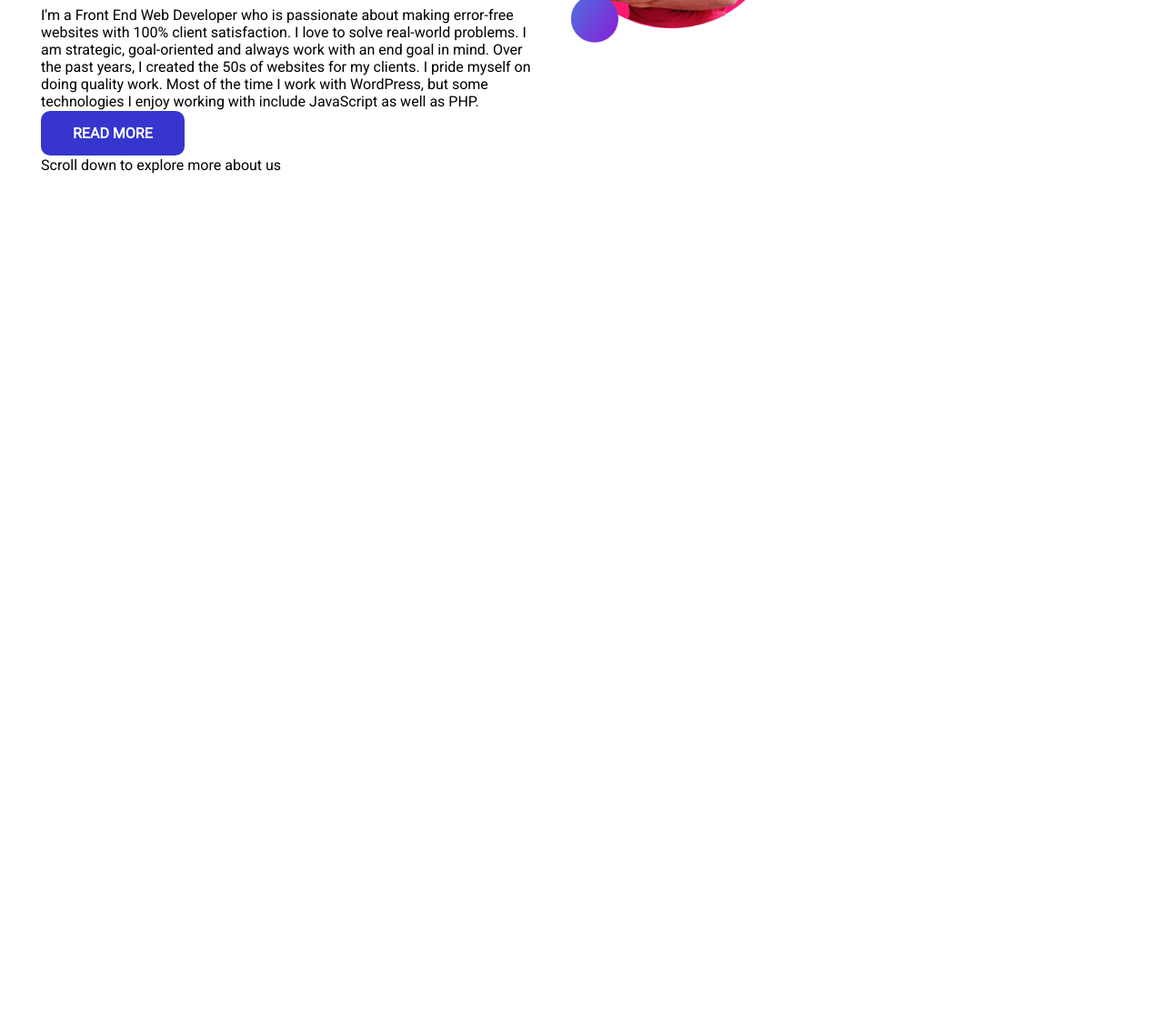
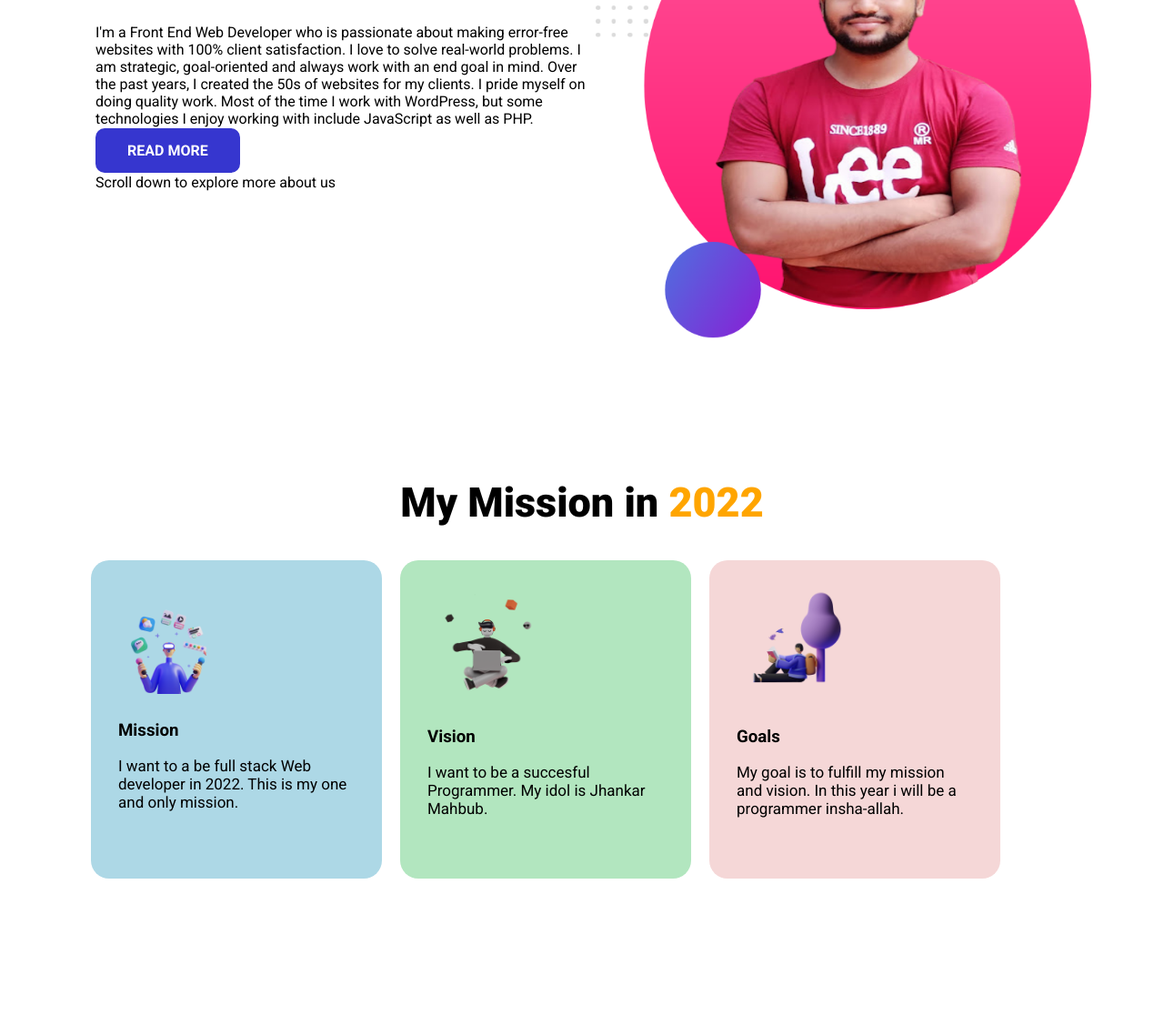
Before and after one commit to Md-Mobassher/mission-2022, a plain HTML site: page index.html in a window 1280 px wide. Shown: the part 212-1328 px from the top of the page at 91% size. Before the commit the page ends 800 px from the top, so only its background shows below. Drawn offline with Linux system fonts and the light colour scheme.

Commit message:
Mission section added

```diff
--- a/index.html
+++ b/index.html
@@ -10,7 +10,7 @@
 
     <link rel="preconnect" href="https://fonts.googleapis.com">
     <link rel="preconnect" href="https://fonts.gstatic.com" crossorigin>
-    <link href="https://fonts.googleapis.com/css2?family=Abril+Fatface&family=Roboto&display=swap" rel="stylesheet">
+    <link href="https://fonts.googleapis.com/css2?family=Abril+Fatface&family=Roboto:wght@400;500;700;900&display=swap" rel="stylesheet">
 
     <link rel="stylesheet" href="style.css">
 </head>
@@ -37,5 +37,36 @@
 
         </div>
     </section>
+        <div class="mission-area">
+            <div>
+                <h2>My Mission in <span class="orange-color">2022</span></h2>
+            </div>
+            <div class="container">
+                <div class="mission motive">
+                    <div>
+                        <img src="images/illustrator-1.png" alt="">
+                    </div>
+                    <h3>Mission</h3>
+                    <p>I want to a be full stack Web developer in 2022. This is my one and only mission.</p>
+                </div>
+                <div class="vision motive">
+                    <div>
+                        <img src="images/illustrator-2.png" alt="">
+                    </div>
+                    <h3>Vision</h3>
+                    <p>I want to be a succesful Programmer. My idol is Jhankar Mahbub.</p>
+                </div>
+                <div class="goals motive">
+                    <div class="mission-image">
+                        <img src="images/illustrator-3.png" alt="">
+                    </div>
+                    <h3>Goals</h3>
+                    <p>My goal is to fulfill my mission and vision. In this year i will be a programmer insha-allah.</p>
+                </div>
+            </div>
+        </div>
+    <section>
+
+    </section>
 </body>
 </html>
--- a/style.css
+++ b/style.css
@@ -5,23 +5,33 @@ body{
     padding: 0;
 }
 .container{
-    width: 1200px;
+    width: 1100px;
     margin: 0 auto;
     display: flex;
+    padding-left: 20px;
 }
-
+section{
+    margin-top: 60px;
+    margin-bottom: 150px;
+}
 h1{
     font-size: 50px;
-    font-family: 'Abril Fatface', cursive;
+    font-family: Abril Fatface;
     font-weight: 400;
     letter-spacing: 1px;
     padding-left: 10px;
+    margin-top: 0;
+}
+h2{
+    font-size:45px;
+    font-family: 'Roboto';
+    font-weight: 900;
 }
 .orange-color{
     color:orange;
 }
 .half-width{
-    width: 45%;
+    width: 50%;
     padding-left: 5px;
     float: left;
 }
@@ -42,5 +52,35 @@ h1{
     display: block;
 }
 .image-area{
+    width: 100%;
+}
+.mission-area h2{
+    text-align: center;
+}
+
+.motive{
+    width: 320px;
+    height: 350px;
+    box-sizing: border-box;
+    justify-content: space-around;
+    padding: 30px;
+    border-radius: 20px;
+    margin-right: 20px;
+
+}
+.motive p{
+    font-size: 17px;
+}
+.motive img{
     width: 50%;
 }
+
+.mission{
+    background: lightblue;
+}
+.vision{
+    background: rgb(178, 230, 191);
+}
+.goals{
+    background: rgb(245, 215, 215);
+}
```
Also changed, not shown: images/coding.png (added), images/illustrator-1.png (added), images/illustrator-2.png (added), images/illustrator-3.png (added), images/shape-1.png (added), images/shape-3.png (added), images/shape-5.png (added), 5 other files.
